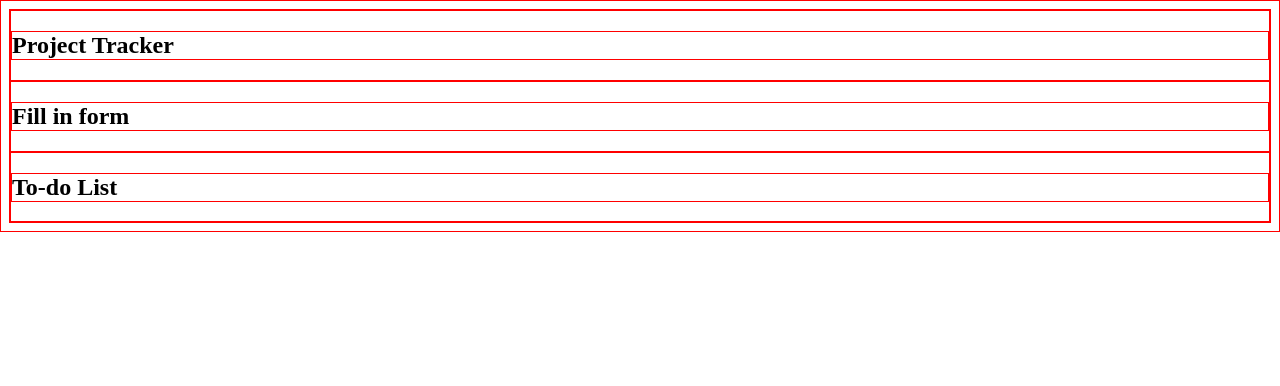
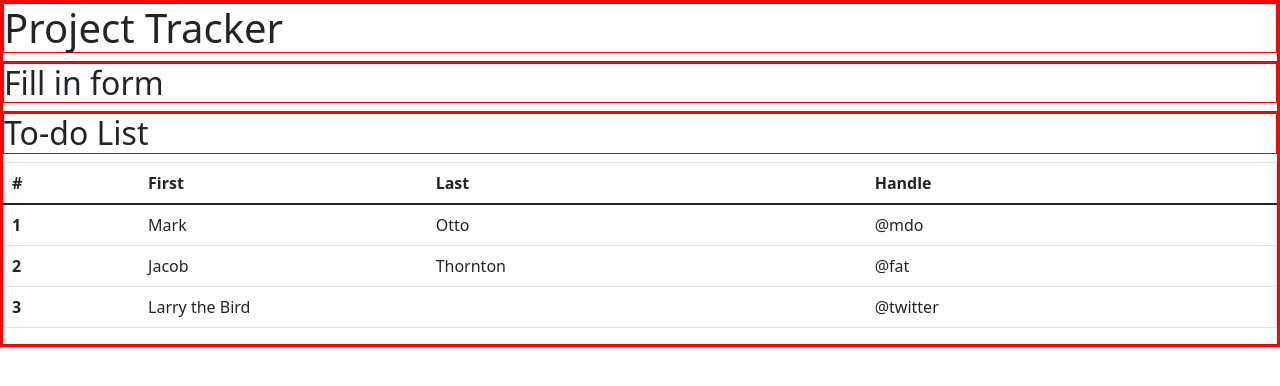
Before and after one commit to croberts27/project-tracker-mp5, a plain HTML site: page index.html in a window 1280 px wide. Drawn offline with nearby package versions, Linux system fonts and the light colour scheme.

Commit message:
adds table template

```diff
--- a/index.html
+++ b/index.html
@@ -4,6 +4,7 @@
     <meta charset="UTF-8">
     <meta http-equiv="X-UA-Compatible" content="IE=edge">
     <meta name="viewport" content="width=device-width, initial-scale=1.0">
+    <link href="https://cdn.jsdelivr.net/npm/bootstrap@5.1.3/dist/css/bootstrap.min.css" rel="stylesheet" integrity="sha384-1BmE4kWBq78iYhFldvKuhfTAU6auU8tT94WrHftjDbrCEXSU1oBoqyl2QvZ6jIW3" crossorigin="anonymous">
     <link rel="reset" href="reset.css">
     <link rel="stylesheet" href="style.css">
     <title>Document</title>
@@ -17,6 +18,36 @@
     </section>
     <section>
         <h2>To-do List</h2>
+        <table class="table">
+  <thead>
+    <tr>
+      <th scope="col">#</th>
+      <th scope="col">First</th>
+      <th scope="col">Last</th>
+      <th scope="col">Handle</th>
+    </tr>
+  </thead>
+  <tbody>
+    <tr>
+      <th scope="row">1</th>
+      <td>Mark</td>
+      <td>Otto</td>
+      <td>@mdo</td>
+    </tr>
+    <tr>
+      <th scope="row">2</th>
+      <td>Jacob</td>
+      <td>Thornton</td>
+      <td>@fat</td>
+    </tr>
+    <tr>
+      <th scope="row">3</th>
+      <td colspan="2">Larry the Bird</td>
+      <td>@twitter</td>
+    </tr>
+  </tbody>
+</table>
     </section>
+    <script src="https://cdn.jsdelivr.net/npm/bootstrap@5.1.3/dist/js/bootstrap.bundle.min.js" integrity="sha384-ka7Sk0Gln4gmtz2MlQnikT1wXgYsOg+OMhuP+IlRH9sENBO0LRn5q+8nbTov4+1p" crossorigin="anonymous"></script>
 </body>
 </html>
```
